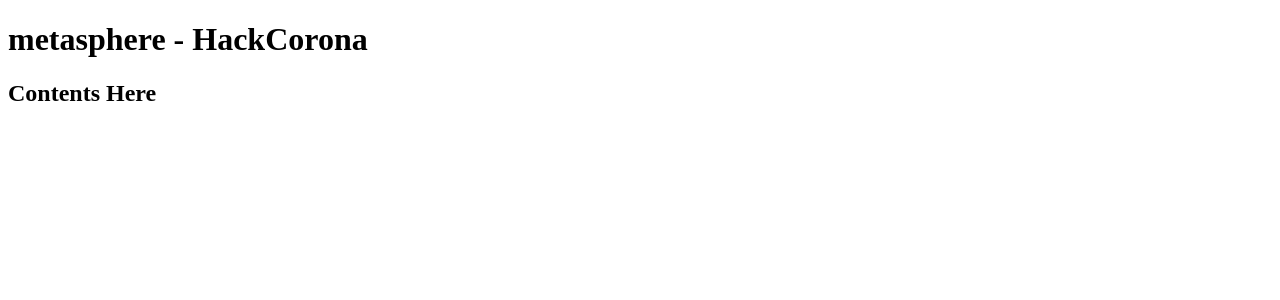
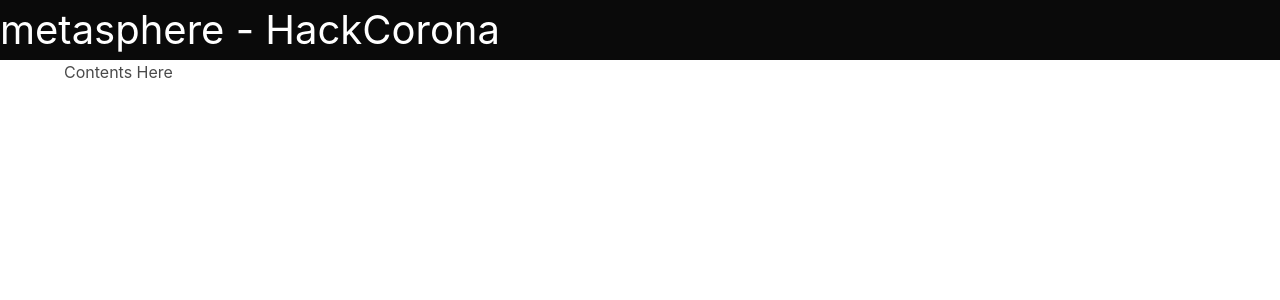
Before and after one commit to metasphere-xyz/covid19-research, a Vue app: page / in a window 1280 px wide. Shown: the top 300 px of the page. Built offline with nearby package versions, Linux system fonts and the light colour scheme; the HTML template or start-up script is replaced by a standard one.

Commit message:
chore: introduce CSS framework Buefy

```diff
--- a/package.json
+++ b/package.json
@@ -22,8 +22,12 @@
   },
   "homepage": "https://github.com/metasphere-xyz/hackcorona#readme",
   "devDependencies": {
+    "buefy": "^0.8.13",
+    "bulma": "^0.8.0",
+    "css-loader": "^3.4.2",
     "html-webpack-plugin": "^3.2.0",
     "html-webpack-template": "^6.2.0",
+    "style-loader": "^1.1.3",
     "vue": "^2.6.11",
     "vue-loader": "^15.9.1",
     "vue-router": "^3.1.6",
--- a/src/components/app.vue
+++ b/src/components/app.vue
@@ -1,7 +1,13 @@
 <template>
   <div>
-    <h1>metasphere - HackCorona</h1>
-    <router-view />
+    <b-navbar type="is-black">
+      <template slot="brand">
+        <p style="font-size: 2.5rem;">metasphere - HackCorona</p>
+      </template>
+    </b-navbar>
+    <div class="container">
+      <router-view />
+    </div>
   </div>
 </template>
 
--- a/src/index.js
+++ b/src/index.js
@@ -1,4 +1,9 @@
 import Vue from 'vue'
+import Buefy from 'buefy'
+
+Vue.use(Buefy)
+
+import 'buefy/dist/buefy.css'
 
 import router from '@routes'
 
--- a/webpack.config.js
+++ b/webpack.config.js
@@ -14,6 +14,13 @@
   },
   module: {
     rules: [
+      {
+        test: /\.css$/,
+        use: [
+          'style-loader',
+          'css-loader'
+        ]
+      },
       {
         test: /\.vue$/,
         loader: 'vue-loader'
```
Also changed, not shown: 1 other file (tests, documents, lock files or other folders).
